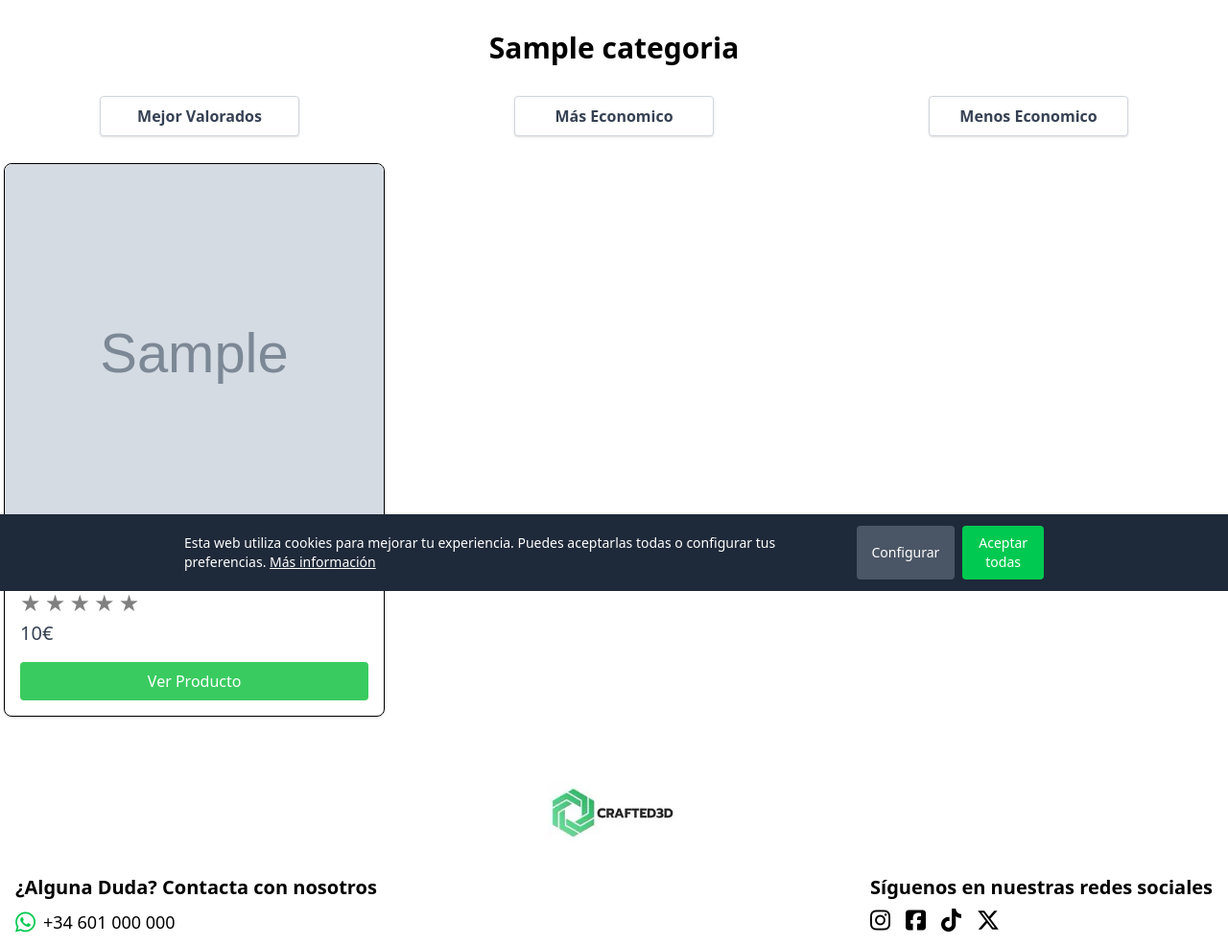
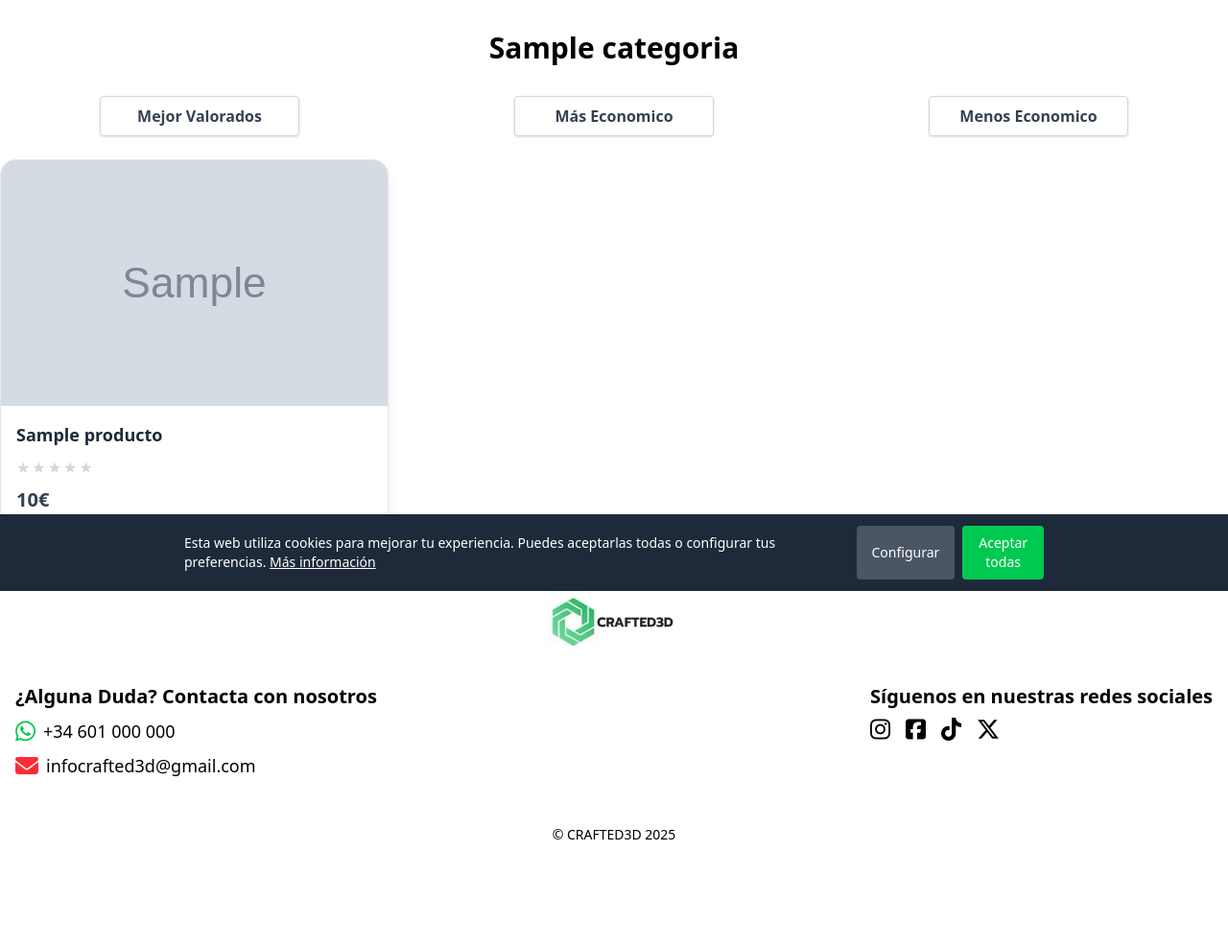
Before and after one commit to Matalentajas/Proyecto-Final-AOrient, a Flask app: template Crafted3D/app/templates/producto.html in a window 1280 px wide. Shown: the part 184-1170 px from the top of the page at 96% size. After the commit the page ends 1059 px from the top, so only its background shows below. Run offline with Flask 3, Linux system fonts and the light colour scheme; the template is opened without the code that fills it: most values are stand-ins (such as "Sample title", 1, 10 or a date in 2020); grey boxes marked "Sample" are stand-in pictures; parts of the project's set-up code (start-up, migrations or seed data) failed here and were passed over; some libraries are stand-ins or nearby versions.

Commit message:
Refactor diseño de productos en la vista de categoría para mejorar la presentación y la experiencia del usuario

```diff
--- a/Crafted3D/app/templates/producto.html
+++ b/Crafted3D/app/templates/producto.html
@@ -34,53 +34,37 @@ categoria|capitalize }}{% else %}{{ producto.nombre }}{% endif %} {% endblock %}
   {% if productos|length > 0 %} {# Grid de productos de la categoría #}
   <div class="grid grid-cols-2 sm:grid-cols-2 md:grid-cols-3 gap-4 sm:gap-8">
     {% for producto in productos %}
-    <div class="border m-1 rounded-lg shadow hover:shadow-lg transition-shadow">
-      <div class="overflow-hidden rounded-t-lg">
-        {# Muestra la imagen del producto, desde URL externa o local #} {% if
-        "http" in producto.imagen %}
-        <a href="{{ url_for('product.producto', producto_id=producto['id']) }}">
+    <a href="{{ url_for('product.producto', producto_id=producto['id']) }}"
+   class="block rounded-2xl overflow-hidden shadow-lg hover:shadow-2xl border border-gray-200 transition transform hover:-translate-y-1 bg-white group">
+
+  <!-- Imagen del producto -->
+  <div class="overflow-hidden">
     <img
-            src="{{ producto.imagen }}"
+      src="{{ producto.imagen if 'http' in producto.imagen else url_for('static', filename='css/images/' + producto.imagen) }}"
       alt="{{ producto.nombre }}"
-            class="w-full aspect-square object-cover transition-transform duration-300 hover:scale-105"
+      class="w-full h-64 object-cover transition-transform duration-300 group-hover:scale-105"
     />
-        </a>
-        {% else %}
-        <img
-          src="{{ url_for('static', filename='css/images/' + producto.imagen) }}"
-          alt="{{ producto.nombre }}"
-          class="w-full aspect-square object-cover transition-transform duration-300 hover:scale-105"
-        />
-        {% endif %}
   </div>
-      <div class="p-4">
-        <h3 class="text-xl font-bold">{{ producto.nombre }}</h3>
-        {# Muestra la valoración media con estrellas #}
-        <div class="rating-display">
+
+  <!-- Contenido -->
+  <div class="p-4 space-y-2">
+    <h3 class="text-lg font-bold text-gray-800 group-hover:text-green-600 transition">
+      {{ producto.nombre }}
+    </h3>
+
+    <!-- Estrellas de valoración -->
+    <div class="flex gap-0.5 text-yellow-400">
       {% for i in range(5) %}
-          <span
-            class="star {% if i < producto.media_valoracion | default(0) %}selected{% endif %}"
-            >★</span
-          >
+        <span class="{% if i < producto.media_valoracion | default(0) %}text-yellow-400{% else %}text-gray-300{% endif %}">★</span>
       {% endfor %}
     </div>
-        {# Muestra el precio del producto #}
-        <p
-          id="priceDisplay"
-          class="text-xl text-gray-700 mb-4"
-          data-price="{{ producto.precio|replace('€', '')|replace(',', '.') }}"
-        >
-          {{ producto.precio }}€
-        </p>
-        {# Botón para ver el detalle del producto #}
-        <a
-          href="{{ url_for('product.producto', producto_id=producto['id']) }}"
-          class="mt-4 bg-[#39CB60] text-white px-4 py-2 rounded hover:bg-green-600 block text-center"
-        >
-          Ver Producto
+
+    <!-- Precio -->
+    <p class="text-xl font-semibold text-gray-700">{{ producto.precio }}€</p>
+  </div>
 </a>
-      </div>
-    </div>
+
+
     {% endfor %}
   </div>
   {% else %} {# Mensaje si no hay productos en la categoría #}
```
Lines whose indentation alone changed are shown as unchanged.
